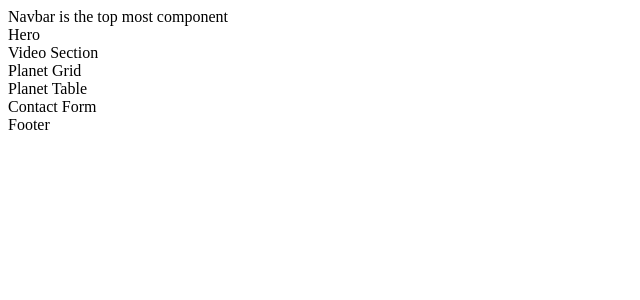
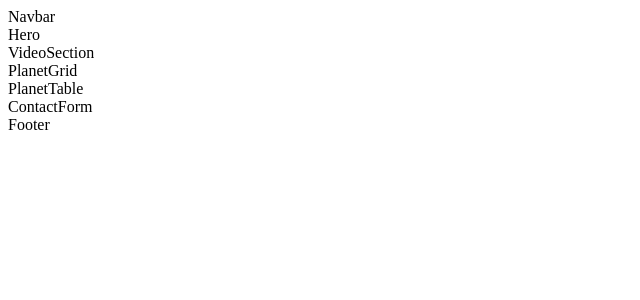
Before and after one commit to AderogbaAdedamola/Group-7_ts_Capstone, a React (Vite) app in the folder the_space/: page / in a window 1280 px wide. Shown: the top 300 px of the page, without its empty margins (0-640 px from the left). Built offline with nearby package versions, Linux system fonts and the light colour scheme.

Commit message:
return all file back to normal

```diff
--- a/the_space/src/components/ContactForm/index.jsx
+++ b/the_space/src/components/ContactForm/index.jsx
@@ -1,5 +1,7 @@
 
 
 export default function ContactForm() {
-  return <div>Contact Form</div>
+  return (
+    <div>ContactForm</div>
+  )
 }
--- a/the_space/src/components/Footer/index.jsx
+++ b/the_space/src/components/Footer/index.jsx
@@ -1,5 +1,7 @@
 
 
 export default function Footer() {
-  return <div>Footer</div>
+  return (
+    <div>Footer</div>
+  )
 }
--- a/the_space/src/components/Hero/index.jsx
+++ b/the_space/src/components/Hero/index.jsx
@@ -1,5 +1,7 @@
 
 
 export default function Hero() {
-  return <div>Hero</div>
+  return (
+    <div>Hero</div>
+  )
 }
--- a/the_space/src/components/Navbar/index.jsx
+++ b/the_space/src/components/Navbar/index.jsx
@@ -1,5 +1,7 @@
 
 
 export default function Navbar() {
-  return <div>Navbar is the top most component</div>
+  return (
+    <div>Navbar</div>
+  )
 }
--- a/the_space/src/components/PlanetGrid/index.jsx
+++ b/the_space/src/components/PlanetGrid/index.jsx
@@ -1,5 +1,7 @@
 
 
 export default function PlanetGrid() {
-  return <div>Planet Grid</div>
+  return (
+    <div>PlanetGrid</div>
+  )
 }
--- a/the_space/src/components/PlanetTable/index.jsx
+++ b/the_space/src/components/PlanetTable/index.jsx
@@ -1,5 +1,7 @@
 
 
 export default function PlanetTable() {
-  return <div>Planet Table</div>
+  return (
+    <div>PlanetTable</div>
+  )
 }
--- a/the_space/src/components/VideoSection/index.jsx
+++ b/the_space/src/components/VideoSection/index.jsx
@@ -1,5 +1,7 @@
 
 
 export default function VideoSection() {
-  return <div>Video Section</div>
+  return (
+    <div>VideoSection</div>
+  )
 }
```
